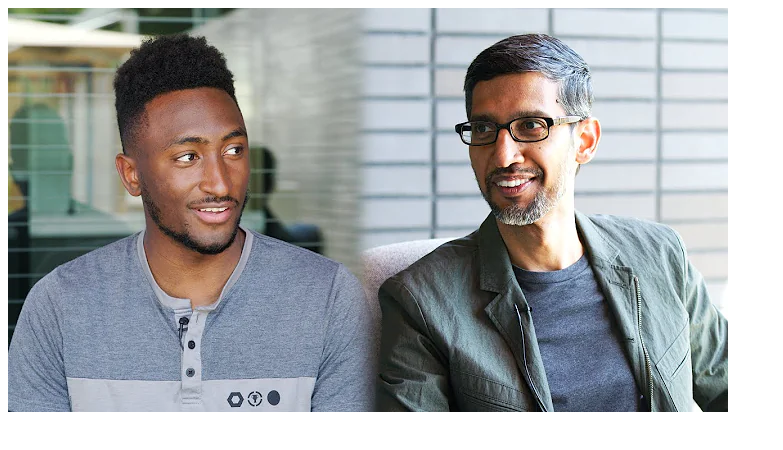
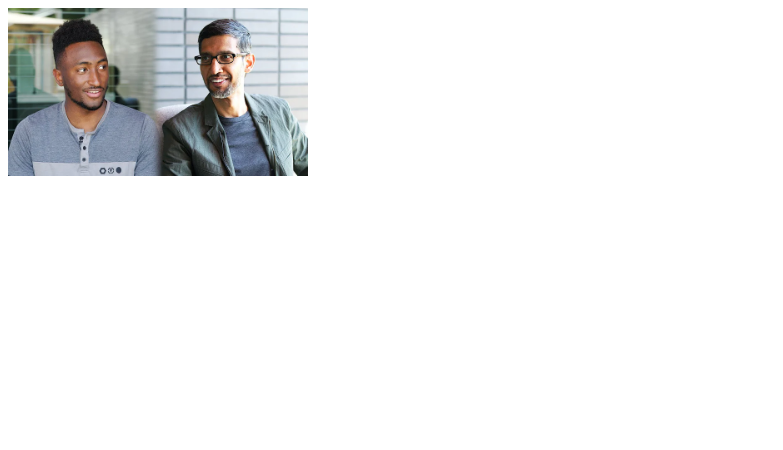
Before and after one commit to FinnBuilder/ytu_youtube_layout, a plain HTML site: page index.html in a window 1280 px wide. Shown: the whole page, without its empty margins (0-783 px from the left). Drawn offline with Linux system fonts and the light colour scheme.

Commit message:
Add CSS to image size

```diff
--- a/css/style.css
+++ b/css/style.css
@@ -0,0 +1,3 @@
+.thumbnail {
+    width: 300px;
+}
--- a/index.html
+++ b/index.html
@@ -8,7 +8,7 @@
     <link rel="stylesheet" href="./css/style.css">
 </head>
 <body>
-    <img class="thumnail" src="./img/thumbnail-1.webp">
+    <img class="thumbnail" src="./img/thumbnail-1.webp">
 
 </body>
 </html>
```
